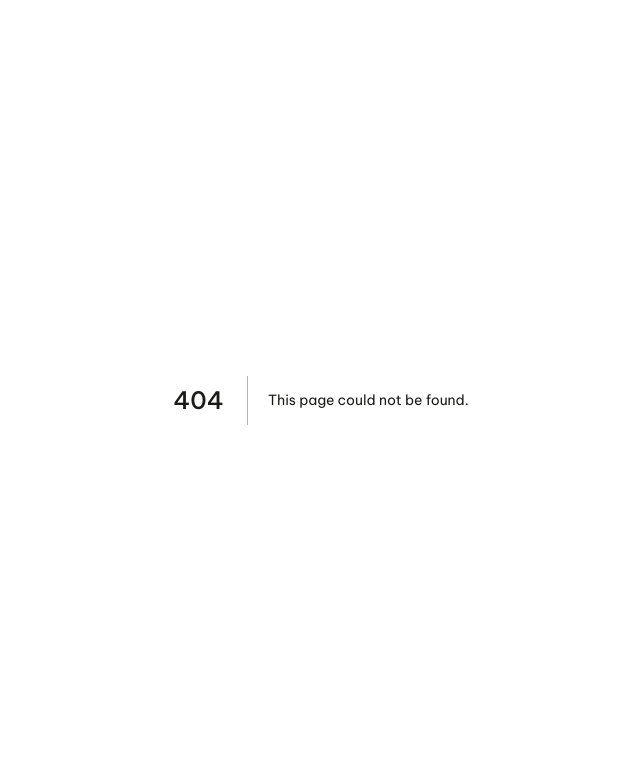
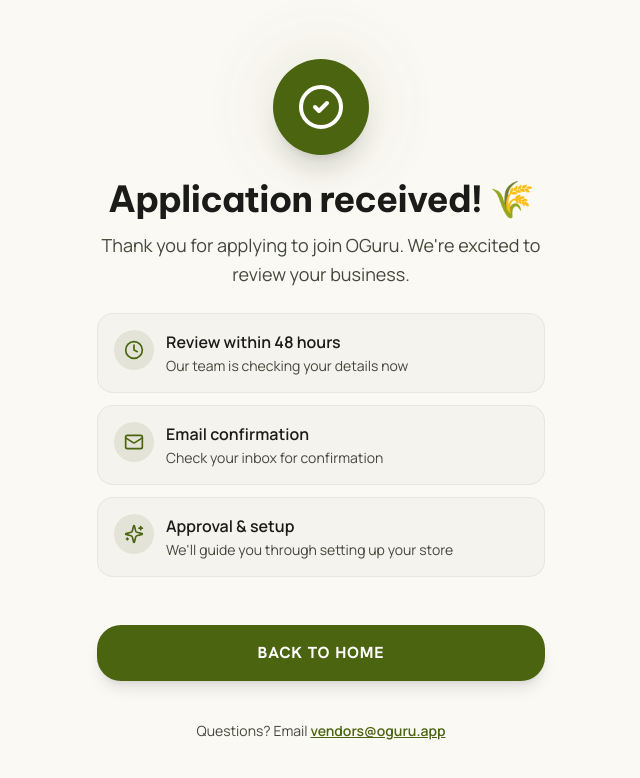
Before and after one commit to dorrykartabani-ctrl/oguru, a Next.js app: page /vendor/pending in a window 1280 px wide. Before the commit this address had no page. Shown: the top 778 px of the page, without its empty margins (319-959 px from the left). Built offline with nearby package versions, Linux system fonts and the light colour scheme.

Commit message:
Add VendorPendingPage component for application status

```diff
--- /dev/null
+++ b/app/vendor/pending/page.tsx
@@ -0,0 +1,86 @@
+'use client';
+
+import { useRouter } from 'next/navigation';
+import { CheckCircle2, Mail, Clock, Sparkles } from 'lucide-react';
+
+export default function VendorPendingPage() {
+  const router = useRouter();
+
+  return (
+    <main className="min-h-screen bg-surface flex flex-col">
+      <div className="flex-1 flex items-center justify-center px-4 py-12">
+        <div className="max-w-md w-full text-center space-y-6">
+          <div className="relative inline-block">
+            <div className="absolute inset-0 bg-primary/20 rounded-full blur-2xl animate-pulse" />
+            <div className="relative w-24 h-24 mx-auto rounded-full bg-primary flex items-center justify-center shadow-xl">
+              <CheckCircle2 size={48} className="text-on-primary" />
+            </div>
+          </div>
+
+          <div className="space-y-3">
+            <h1 className="font-display font-bold text-3xl md:text-4xl text-on-surface tracking-tight">
+              Application received! 🌾
+            </h1>
+            <p className="text-lg text-on-surface-variant leading-relaxed">
+              Thank you for applying to join OGuru. We&apos;re excited to review your business.
+            </p>
+          </div>
+
+          <div className="space-y-3 text-left mt-8">
+            <div className="flex items-start gap-3 p-4 bg-surface-container-low rounded-2xl border border-outline/10">
+              <div className="w-10 h-10 rounded-xl bg-primary/10 flex items-center justify-center text-primary flex-shrink-0">
+                <Clock size={20} />
+              </div>
+              <div>
+                <p className="font-semibold text-on-surface">Review within 48 hours</p>
+                <p className="text-sm text-on-surface-variant mt-0.5">
+                  Our team is checking your details now
+                </p>
+              </div>
+            </div>
+
+            <div className="flex items-start gap-3 p-4 bg-surface-container-low rounded-2xl border border-outline/10">
+              <div className="w-10 h-10 rounded-xl bg-primary/10 flex items-center justify-center text-primary flex-shrink-0">
+                <Mail size={20} />
+              </div>
+              <div>
+                <p className="font-semibold text-on-surface">Email confirmation</p>
+                <p className="text-sm text-on-surface-variant mt-0.5">
+                  Check your inbox for confirmation
+                </p>
+              </div>
+            </div>
+
+            <div className="flex items-start gap-3 p-4 bg-surface-container-low rounded-2xl border border-outline/10">
+              <div className="w-10 h-10 rounded-xl bg-primary/10 flex items-center justify-center text-primary flex-shrink-0">
+                <Sparkles size={20} />
+              </div>
+              <div>
+                <p className="font-semibold text-on-surface">Approval & setup</p>
+                <p className="text-sm text-on-surface-variant mt-0.5">
+                  We&apos;ll guide you through setting up your store
+                </p>
+              </div>
+            </div>
+          </div>
+
+          <div className="pt-6">
+            <button
+              onClick={() => router.push('/')}
+              className="w-full bg-primary text-on-primary font-label font-bold px-8 py-4 rounded-xl text-base shadow-lg hover:scale-[1.02] active:scale-[0.98] transition-transform uppercase tracking-wider"
+            >
+              Back to home
+            </button>
+          </div>
+
+          <p className="text-sm text-on-surface-variant pt-4">
+            Questions? Email{' '}
+            <a href="mailto:vendors@oguru.app" className="text-primary font-semibold underline">
+              vendors@oguru.app
+            </a>
+          </p>
+        </div>
+      </div>
+    </main>
+  );
+}
```
